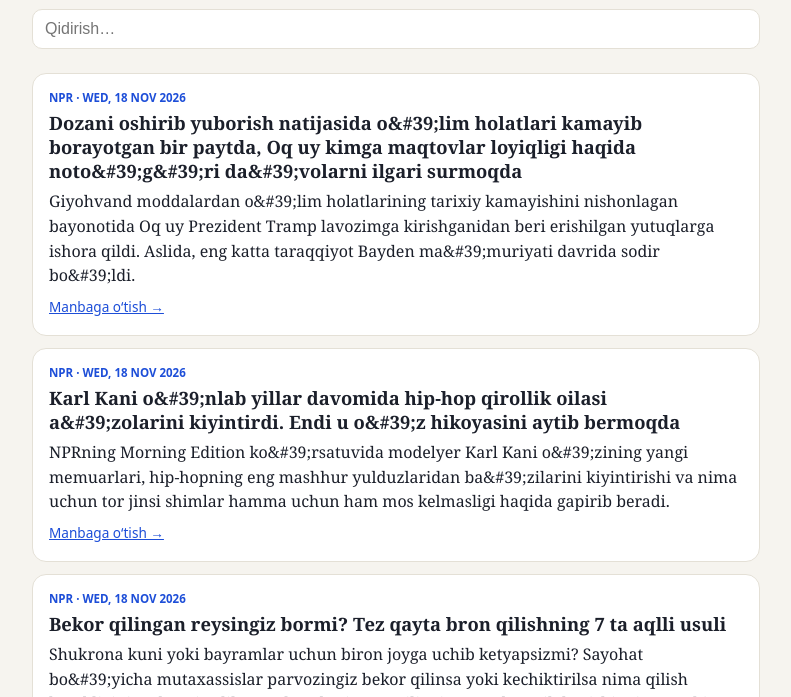
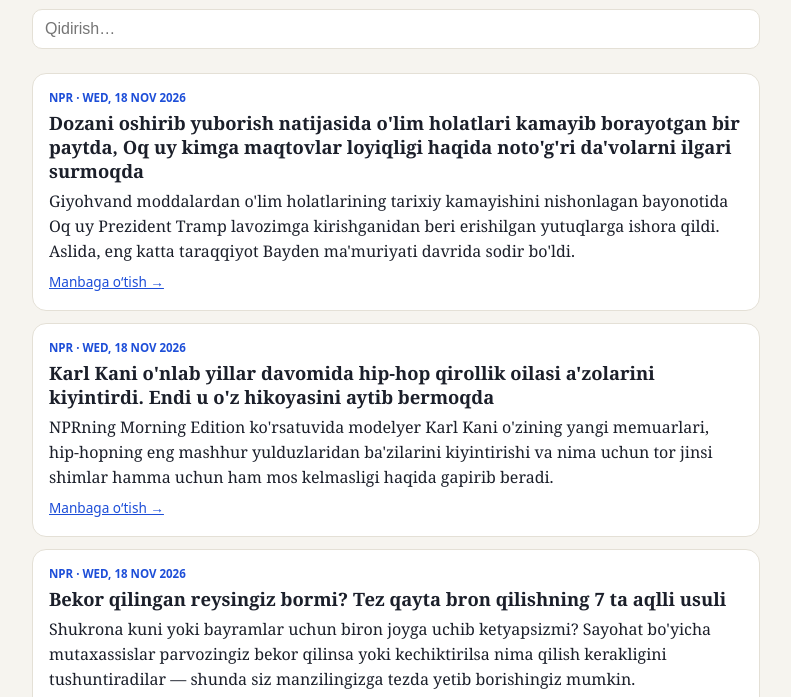
Before and after one commit to Kamolbek00/amerika-news-, a plain HTML site: page index.html in a window 1280 px wide. Shown: the part 90-787 px from the top of the page, without its empty margins (244-1035 px from the left). Drawn offline with Linux system fonts and the light colour scheme.

Commit message:
Update index.html

```diff
--- a/index.html
+++ b/index.html
@@ -20,9 +20,10 @@ a{color:var(--ac);font:.85rem system-ui,sans-serif}
 <div id="l"></div></div>
 <script>
 var D=[];
-function esc(s){return String(s).replace(/[&<>"]/g,function(m){return{"&":"&amp;","<":"&lt;",">":"&gt;",'"':"&quot;"}[m]})}
+function dec(s){var t=document.createElement("textarea");t.innerHTML=String(s);return t.value}
+function esc(s){return dec(s).replace(/[&<>"]/g,function(m){return{"&":"&amp;","<":"&lt;",">":"&gt;",'"':"&quot;"}[m]})}
 function show(){var q=document.getElementById("q").value.toLowerCase();
-document.getElementById("l").innerHTML=D.filter(function(n){return(n.title+n.summary).toLowerCase().indexOf(q)>-1}).map(function(n){
+document.getElementById("l").innerHTML=D.filter(function(n){return(dec(n.title)+dec(n.summary)).toLowerCase().indexOf(q)>-1}).map(function(n){
 return '<article><div class="t">'+esc(n.source)+' · '+esc(n.date)+'</div><h2>'+esc(n.title)+'</h2><p>'+esc(n.summary)+'</p><a href="'+esc(n.link)+'" target="_blank" rel="noopener">Manbaga o‘tish →</a></article>'}).join("")}
 fetch("news.json?t="+Date.now()).then(function(r){return r.json()}).then(function(d){D=d.items;
 document.getElementById("u").textContent="Oxirgi yangilanish: "+d.updated+" · Tarjima avtomatik";show()})
```
